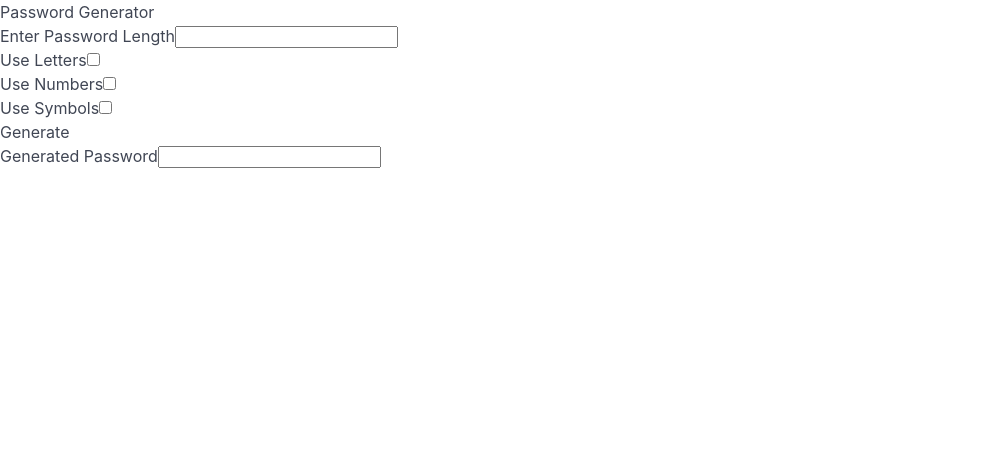
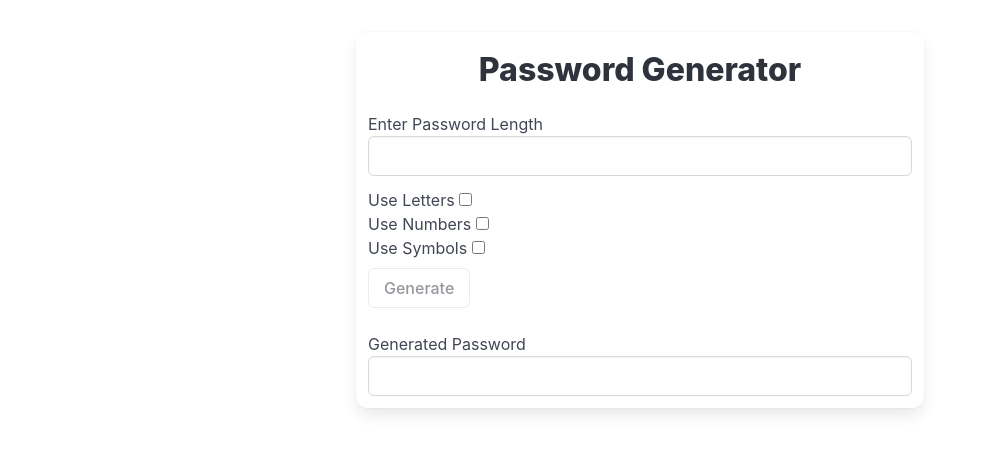
Before and after one commit to mrivasperez/pwd, an Angular app: page / in a window 1280 px wide. Shown: the top 452 px of the page, without its empty margins (0-987 px from the left). Built offline with nearby package versions, Linux system fonts and the light colour scheme.

Commit message:
style: add bulma classes

```diff
--- a/src/app/app.component.html
+++ b/src/app/app.component.html
@@ -1,12 +1,20 @@
-<h1>Password Generator</h1>
+<div class="container">
+  <div class="columns is-centered m-2 mt-5">
+    <div class="box column is-half m-2">
+      <h1 class="title has-text-centered mt-2">Password Generator</h1>
 
-<div>
+      <div class="field">
         <label>Enter Password Length</label>
-  <input type="number" min="0" (input)="handleChangePasswordLength($event)" />
+        <input
+          class="input"
+          type="number"
+          min="0"
+          (input)="handleChangePasswordLength($event)"
+        />
       </div>
 
       <div>
-  <label for="useLetters">Use Letters</label>
+        <label for="useLetters" class="">Use Letters </label>
         <input
           type="checkbox"
           (change)="handleUseLetters()"
@@ -16,12 +24,12 @@
       </div>
 
       <div>
-  <label for="useNumbers">Use Numbers</label>
+        <label for="useNumbers">Use Numbers </label>
         <input type="checkbox" (change)="handleUseNumbers()" id="useNumbers" />
       </div>
 
       <div>
-  <label for="useSymbols">Use Symbols</label>
+        <label for="useSymbols">Use Symbols </label>
         <input
           type="checkbox"
           (change)="handleUseSymbols()"
@@ -33,13 +41,19 @@
       <div>
         <button
           (click)="onButtonClick()"
-    [disabled]="!(passwordLength && (useLetters || useSymbols || useNumbers))"
+          [disabled]="
+            !(passwordLength && (useLetters || useSymbols || useNumbers))
+          "
+          class="button my-2"
         >
           Generate
         </button>
       </div>
 
-<div>
+      <div class="field mt-4">
         <label for="">Generated Password</label>
-  <input type="text" name="" id="" [value]="password" />
+        <input type="text" name="" id="" [value]="password" class="input" />
       </div>
+    </div>
+  </div>
+</div>
```
Lines whose indentation alone changed are shown as unchanged.
